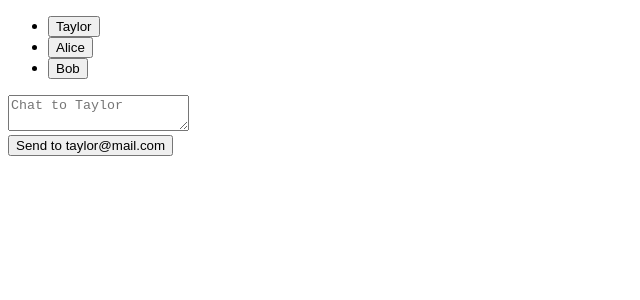
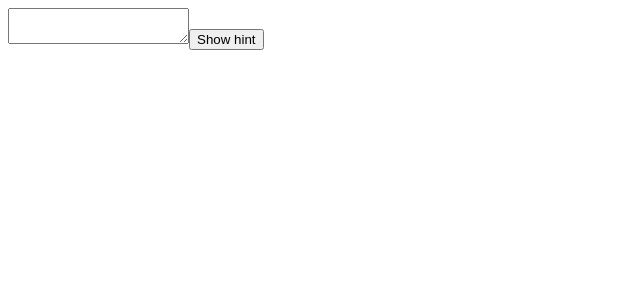
Before and after one commit to RocTanweer/reactDocLearning, a React app: page / in a window 1280 px wide. Shown: the top 300 px of the page, without its empty margins (0-640 px from the left). Built offline with nearby package versions, Linux system fonts and the light colour scheme.

Commit message:
child must remain at the same place in react DOM tree

```diff
--- a/src/components/App.jsx
+++ b/src/components/App.jsx
@@ -1,20 +1,41 @@
 import React, { useState } from "react";
-import Chat from "./Chat.jsx";
-import ContactList from "./ContactList.jsx";
-
-const contacts = [
-  { id: 0, name: "Taylor", email: "taylor@mail.com" },
-  { id: 1, name: "Alice", email: "alice@mail.com" },
-  { id: 2, name: "Bob", email: "bob@mail.com" },
-];
+import Form from "./Form.jsx";
 
 function App() {
-  const [to, setTo] = useState(contacts[0]);
+  const [showHint, setShowHint] = useState(false);
+  if (showHint) {
+    return (
+      <div>
+        <Form />
+      </div>
+    );
+  }
 
   return (
     <div>
-      <ContactList contacts={contacts} selectedContact={to} onSelect={(contact) => setTo(contact)} />
-      <Chat key={to.id} contact={to} />
+      {showHint && (
+        <p>
+          <i>Hint: Your favorite city?</i>
+        </p>
+      )}
+      <Form />
+      {showHint ? (
+        <button
+          onClick={() => {
+            setShowHint(false);
+          }}
+        >
+          Hide hint
+        </button>
+      ) : (
+        <button
+          onClick={() => {
+            setShowHint(true);
+          }}
+        >
+          Show hint
+        </button>
+      )}
     </div>
   );
 }
--- a/src/components/Chat.jsx
+++ /dev/null
@@ -1,12 +0,0 @@
-import React, { useState } from "react";
-
-export default function Chat({ contact }) {
-  const [text, setText] = useState("");
-  return (
-    <section className="chat">
-      <textarea value={text} placeholder={"Chat to " + contact.name} onChange={(e) => setText(e.target.value)} />
-      <br />
-      <button>Send to {contact.email}</button>
-    </section>
-  );
-}
--- a/src/components/ContactList.jsx
+++ /dev/null
@@ -1,23 +0,0 @@
-import React from "react";
-
-function ContactList({ selectedContact, contacts, onSelect }) {
-  return (
-    <section className="contact-list">
-      <ul>
-        {contacts.map((contact) => (
-          <li key={contact.id}>
-            <button
-              onClick={() => {
-                onSelect(contact);
-              }}
-            >
-              {contact.name}
-            </button>
-          </li>
-        ))}
-      </ul>
-    </section>
-  );
-}
-
-export default ContactList;
--- /dev/null
+++ b/src/components/Form.jsx
@@ -0,0 +1,8 @@
+import React, { useState } from "react";
+
+function Form() {
+  const [text, setText] = useState("");
+  return <textarea value={text} onChange={(e) => setText(e.target.value)} />;
+}
+
+export default Form;
```
